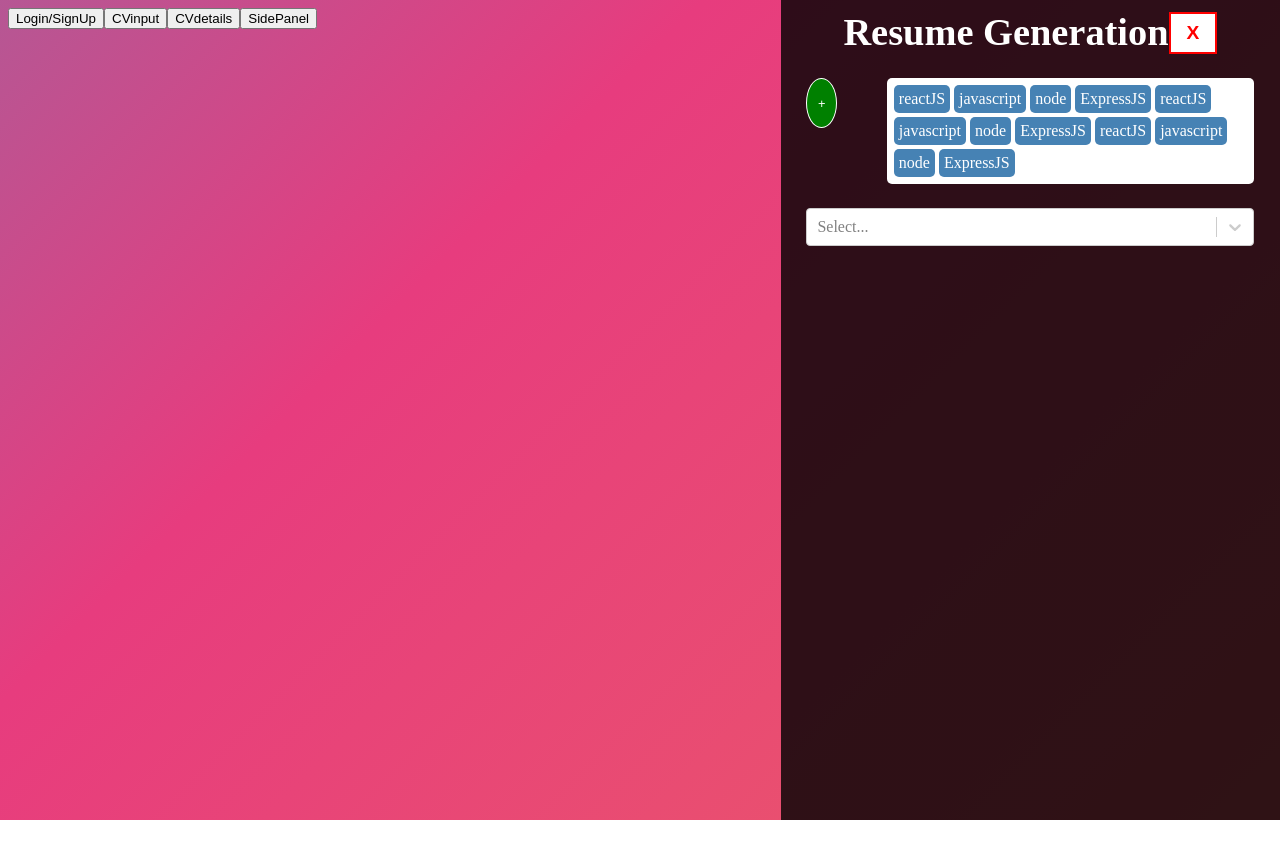
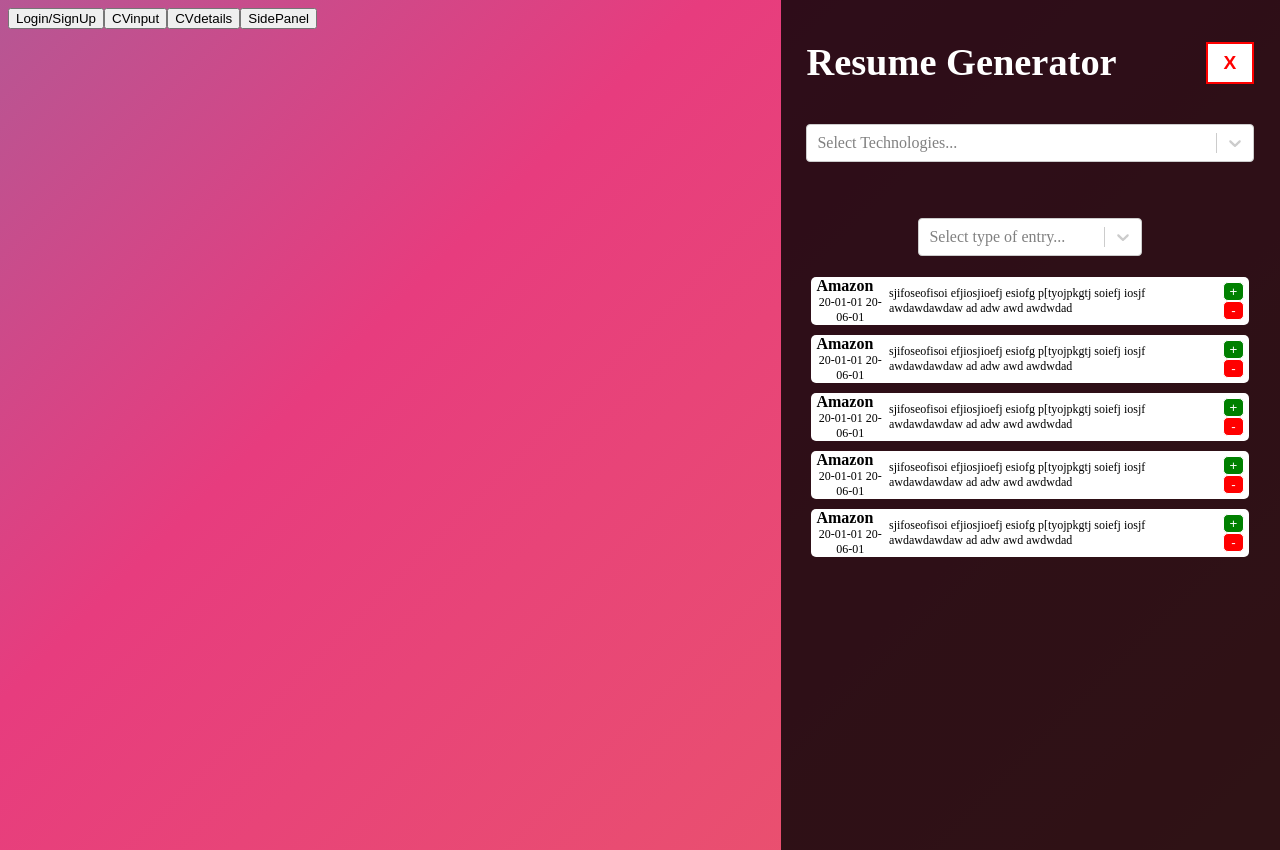
Before and after one commit to brkg/resumkr, a React app: page / in a window 1280 px wide. Before the commit the page ends 820 px from the top, so only its background shows below. Built offline with nearby package versions, Linux system fonts and the light colour scheme; the HTML template or start-up script is replaced by a standard one.

Commit message:
Fixes #51

```diff
--- a/src/App.jsx
+++ b/src/App.jsx
@@ -2,7 +2,7 @@ import React, { Component } from "react";
 import LoginSignUp from "./Components/LoginSignUp";
 import CVdisplay from "./Components/CVdisplay";
 import CVinput from "./Components/CVinput";
-import SidePanel from "./Components/SidePanel";
+import SidePanel from "./Components/SidePanel/SidePanel";
 import { useState } from "react";
 
 function App() {
--- a/src/Components/SidePanel.jsx
+++ /dev/null
@@ -1,64 +0,0 @@
-import React, { Component } from "react";
-import Select from "react-select";
-import makeAnimated from "react-select/animated";
-
-const options = [
-  { value: "reactJS", label: "reactJS" },
-  { value: "javascript", label: "javascript" },
-  { value: "ExpressJS", label: "ExpressJS" },
-];
-
-const animatedComponents = makeAnimated();
-
-function AnimatedMulti() {
-  return (
-    <Select
-      closeMenuOnSelect={false}
-      components={animatedComponents}
-      // defaultValue={["one", "two"]}
-      isMulti
-      options={options}
-    />
-  );
-}
-
-export default function SidePanel(props) {
-  return true ? (
-    <div className="sidePanel">
-      <div className="line" id="sidePanelTop">
-        <h1> Resume Generation </h1>
-        <button
-          id="sidePanelToggle"
-          onClick={() => props.setTrigger(false)}
-          className="sidePanelToggle"
-        >
-          X
-        </button>
-      </div>
-      <div className="line">
-        <button id="addTech">+</button>
-        <div className="techDisplay">
-          <div className="tech">reactJS</div>
-          <div className="tech">javascript</div>
-          <div className="tech">node</div>
-          <div className="tech">ExpressJS</div>
-          <div className="tech">reactJS</div>
-          <div className="tech">javascript</div>
-          <div className="tech">node</div>
-          <div className="tech">ExpressJS</div>
-          <div className="tech">reactJS</div>
-          <div className="tech">javascript</div>
-          <div className="tech">node</div>
-          <div className="tech">ExpressJS</div>
-        </div>
-      </div>
-      <div className="line">
-        <div className="entrySuggestionsContainer">
-          <AnimatedMulti />
-        </div>
-      </div>
-    </div>
-  ) : (
-    ""
-  );
-}
--- /dev/null
+++ b/src/Components/SidePanel/ResumeSuggestion.jsx
@@ -0,0 +1,17 @@
+import React from "react";
+
+export default function ResumeSuggestion(props) {
+  return (
+    <div className="suggestion">
+      <div className="leftPart">
+        <div className="entryName">{props.entryName}</div>
+        <div className="dates">{`${props.dates[0]} \n ${props.dates[1]}`}</div>
+      </div>
+      <div className="content">{props.content}</div>
+      <div className="actions">
+        <button className="add">+</button>
+        <button className="hide">-</button>
+      </div>
+    </div>
+  );
+}
--- /dev/null
+++ b/src/Components/SidePanel/SidePanel.jsx
@@ -0,0 +1,92 @@
+import React, { Component } from "react";
+import Select from "react-select";
+import makeAnimated from "react-select/animated";
+import ResumeSuggestion from "./ResumeSuggestion";
+
+const options = [
+  { value: "reactJS", label: "reactJS" },
+  { value: "javascript", label: "javascript" },
+  { value: "ExpressJS", label: "ExpressJS" },
+  { value: "MongoDB", label: "MongoDB" },
+  { value: "PosteGreSQL", label: "PosteGreSQL" },
+];
+
+const options2 = [
+  { value: "Experience", label: "Experience" },
+  { value: "Education", label: "Education" },
+];
+
+const animatedComponents = makeAnimated();
+
+export default function SidePanel(props) {
+  const suggestedEntries = [];
+
+  const suggestion = {
+    entryName: "Amazon",
+    dates: ["20-01-01", "20-06-01"],
+    content:
+      "sjifoseofisoi efjiosjioefj esiofg p[tyojpkgtj soiefj iosjf \n awdawdawdaw ad adw awd awdwdad",
+  };
+  for (let i = 0; i < 5; i++)
+    suggestedEntries.push(
+      <ResumeSuggestion
+        key={i}
+        id={i}
+        entryName={suggestion.entryName}
+        dates={suggestion.dates}
+        content={suggestion.content}
+      />
+    );
+
+  return true ? (
+    <div className="sidePanel">
+      <div className="line" id="sidePanelTop">
+        <h1> Resume Generator </h1>
+        <button
+          id="sidePanelToggle"
+          onClick={() => props.setTrigger(false)}
+          className="sidePanelToggle"
+        >
+          X
+        </button>
+      </div>
+      {/* <div className="line">
+        <button id="addTech">+</button>
+        <div className="techDisplay">
+          <div className="tech">reactJS</div>
+          <div className="tech">javascript</div>
+          <div className="tech">node</div>
+          <div className="tech">ExpressJS</div>
+          <div className="tech">reactJS</div>
+          <div className="tech">javascript</div>
+          <div className="tech">node</div>
+          <div className="tech">ExpressJS</div>
+          <div className="tech">reactJS</div>
+          <div className="tech">javascript</div>
+          <div className="tech">node</div>
+          <div className="tech">ExpressJS</div>
+        </div>
+      </div> */}
+      <div className="line">
+        <div className="TechnologySelect">
+          <Select
+            closeMenuOnSelect={false}
+            placeholder="Select Technologies..."
+            components={animatedComponents}
+            // defaultValue={["one", "two"]}
+            isMulti
+            options={options}
+          />
+        </div>
+      </div>
+      <div className="entrySelection">
+        <div className="selectTypeOfEntry">
+          <Select placeholder="Select type of entry..." options={options2} />
+        </div>
+        <div className="entriesToSelect">{suggestedEntries}</div>
+      </div>
+    </div>
+  ) : (
+    ""
+  );
+}
--- a/src/styles.scss
+++ b/src/styles.scss
@@ -42,6 +42,7 @@ body {
         text-shadow: 0px 0px 0px black;
         text-shadow: 0px 0px 0px black;
         color: black;
+        z-index: 5;
         .line {
           padding: 10px;
           display: flex;
@@ -99,6 +100,7 @@ body {
       top: 0px;
       right: 0px;
       padding: 10px;
+      padding-top: 5vh;
       background-color: rgba(0, 0, 0, 0.8);
       height: 100vh;
       width: 35vw;
@@ -112,7 +114,7 @@ body {
         display: flex;
         justify-content: center;
         align-items: stretch;
-        margin-bottom: 3vh;
+        margin-bottom: 5vh;
         h1 {
           align-self: flex-start;
           color: white;
@@ -143,39 +145,114 @@ body {
           background-color: red;
           border: 2px white solid;
         }
-        #addTech {
-          background-color: green;
-          border: 1px white solid;
-          border-radius: 50%;
-          margin-right: 50px;
-          color: white;
-          height: 50px;
-          width: 50px;
-          font-size: 1vw;
+        // #addTech {
+        //   background-color: green;
+        //   border: 1px white solid;
+        //   border-radius: 50%;
+        //   margin-right: 50px;
+        //   color: white;
+        //   height: 50px;
+        //   width: 50px;
+        //   font-size: 1vw;
+        // }
+        // #addTech:hover {
+        //   background-color: white;
+        //   border: 1px green solid;
+        //   color: green;
+        // }
+        // .techDisplay {
+        //   background-color: white;
+        //   padding: 5px;
+        //   border-radius: 5px;
+        //   display: flex;
+        //   flex-wrap: wrap;
+        //   flex-grow: 1;
+        //   .tech {
+        //     padding: 5px;
+        //     margin: 2px;
+        //     padding-left: 5px;
+        //     background-color: steelblue;
+        //     border-radius: 5px;
+        //     color: white;
+        //   }
+        // }
+        .TechnologySelect {
+          width: 100%;
         }
-        #addTech:hover {
-          background-color: white;
-          border: 1px green solid;
-          color: green;
+      }
+      #sidePanelTop {
+        display: flex;
+        justify-content: space-between;
+      }
+      .entrySelection {
+        align-self: center;
+        display: flex;
+        flex-direction: column;
+        align-content: center;
+        width: 100%;
+        // background-color: rgba(256, 256, 256, 0.2);
+        // border-radius: 5px;
+        padding: 2vh;
+        .selectTypeOfEntry {
+          align-self: center;
+          width: 50%;
+          margin-bottom: 2vh;
         }
-        .techDisplay {
-          background-color: white;
+        .entriesToSelect {
           padding: 5px;
-          border-radius: 5px;
-          display: flex;
-          flex-wrap: wrap;
-          flex-grow: 1;
-          .tech {
-            padding: 5px;
-            margin: 2px;
-            padding-left: 5px;
-            background-color: steelblue;
+          gap: 5px;
+          .suggestion {
+            display: flex;
+            background: white;
             border-radius: 5px;
-            color: white;
+            margin-bottom: 10px;
+            .leftPart {
+              display: flex;
+              flex-direction: column;
+              margin-left: 5px;
+              margin-right: 5px;
+              .entryName {
+                font-size: 2vh;
+                font-weight: bold;
+              }
+              .dates {
+                font-size: 1.5vh;
+                text-align: center;
+              }
+            }
+            .content {
+              flex-grow: 1;
+              font-size: 1.5vh;
+              align-self: center;
+            }
+            .actions {
+              display: flex;
+              flex-direction: column;
+              align-self: center;
+              margin-left: 5px;
+              margin-right: 5px;
+              button {
+                border-radius: 5px;
+                border: white 1px solid;
+              }
+              .add {
+                background: green;
+                color: white;
+              }
+              .hide {
+                background: red;
+                color: white;
+              }
+              .add:hover {
+                background: white;
+                color: green;
+              }
+              .hide:hover {
+                background: white;
+                color: red;
+              }
+            }
           }
-        }
-        .entrySuggestionsContainer {
-          width: 100%;
         }
       }
     }
```
